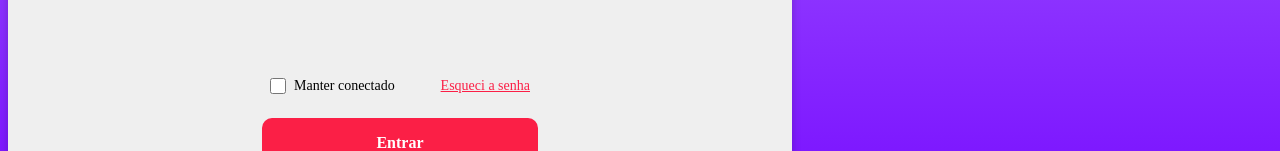
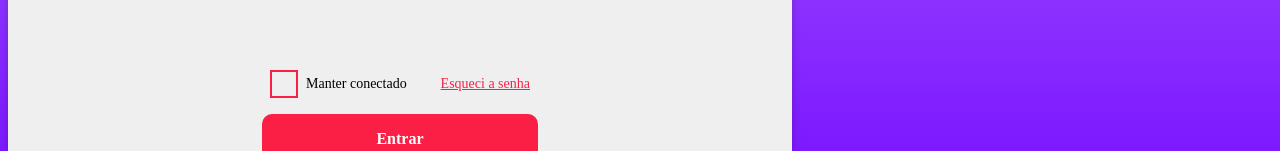
Before and after one commit to RAILANABREU/Projeto-de-WEB, a React (Create React App) app in the folder frontend/: page /signin in a window 1280 px wide. Shown: the part 498-649 px from the top of the page. Built offline with nearby package versions, Linux system fonts and the light colour scheme; a web font is replaced by a local one.

Commit message:
checkbox estilizado/novo icon perfil

```diff
--- a/frontend/src/components/Img.module.css
+++ b/frontend/src/components/Img.module.css
@@ -7,8 +7,8 @@
   width: 68px;
 }
 .perfil{
-  height: 154px;
-  width: 154px;
+  height: 180px;
+  width: 180px;
 }
 .burge{
   height: 26px;
--- a/frontend/src/components/common/Checkbox.module.css
+++ b/frontend/src/components/common/Checkbox.module.css
@@ -3,7 +3,30 @@
     align-items: center;
   }
   input[type="checkbox"] {
+    cursor: pointer;
+    appearance: none;
     margin-right: 8px;
-    width: 16px;
-    height: 16px;
+    width: 28px;
+    height: 28px;
+    background-color: rgba(255, 255, 255, 0);
+    border: 2px solid var(--accent-color);
+    display: flex;
+    align-items: center;
+    justify-content: center;
+    position: relative;
+    border-radius: 0;
   }
+  input[type="checkbox"]::before{
+    content: '';
+    position: absolute;
+    height: 15px;
+    width: 8px;
+    opacity: 0;
+    border-right: 3px solid var(--accent-color);
+    border-bottom: 3px solid var(--accent-color);
+    transform: rotate(45deg);
+    top: 1px;
+  }
+  input[type="checkbox"]:checked::before{
+    opacity: 1;
+  }
--- a/frontend/src/components/common/Input.js
+++ b/frontend/src/components/common/Input.js
@@ -1,9 +1,10 @@
+import style from "./Input.module.css"
 
 function Input({id, name, type}){
     return(
         <div>
             <label htmlFor={id}></label>
-            <input type={type} id={id} name={name} placeholder={id} />
+            <input className={style.input} type={type} id={id} name={name} placeholder={id} />
         </div>
     )
 }
--- /dev/null
+++ b/frontend/src/components/common/Input.module.css
@@ -0,0 +1,12 @@
+.input{
+    margin: 8px 0px;
+    padding: 16px;
+    border-radius: 10px;
+    width: 276px;
+    height: 49px;
+    background-color: var(--light-gray);
+    border: None;
+  }
+  .input::placeholder{
+    color: var(--gray);
+  }
--- a/frontend/src/components/common/Perfil.js
+++ b/frontend/src/components/common/Perfil.js
@@ -1,4 +1,4 @@
-import Foto from "../../assets/perfil.png"
+import Foto from "../../assets/perfil-foto.png"
 import style from "../Img.module.css"
 
 function Perfil(){
--- a/frontend/src/index.css
+++ b/frontend/src/index.css
@@ -42,18 +42,6 @@ h1{
   height: 100%;
   display: grid;
 }
-input{
-  margin: 8px 0px;
-  padding: 16px;
-  border-radius: 10px;
-  width: 276px;
-  height: 49px;
-  background-color: var(--light-gray);
-  border: None;
-}
-input::placeholder{
-  color: var(--gray);
-}
 button{
   width: 276px;
   height: 49px;
```
Also changed, not shown: frontend/src/assets/perfil-foto.png (added), frontend/src/assets/perfil.png (deleted).
